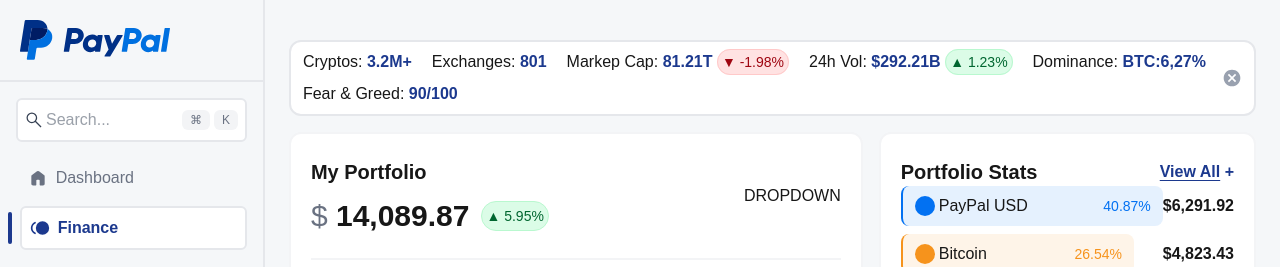
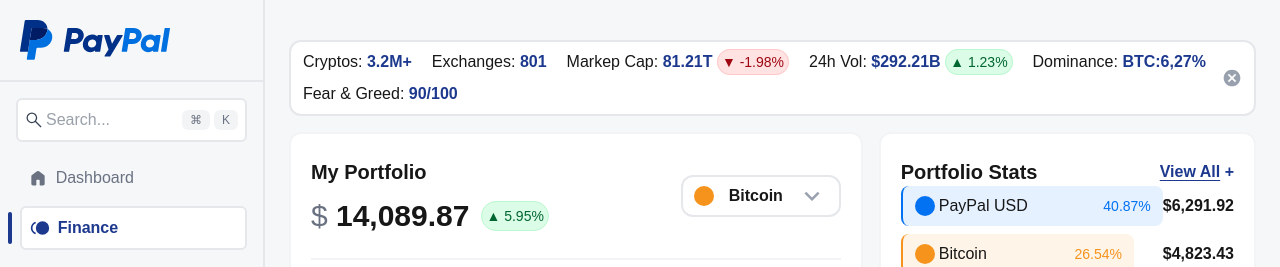
Before and after one commit to doublN/finance-dashboard, a Next.js app: page / in a window 1280 px wide. Shown: the top 267 px of the page. Built offline with nearby package versions, Linux system fonts and the light colour scheme.

Commit message:
add CurrencyDropdown to MyPortfolioCard

```diff
--- a/src/components/MyPortfolioCard.tsx
+++ b/src/components/MyPortfolioCard.tsx
@@ -2,6 +2,7 @@
 import { numberFormat } from "@/utils/numberFormat";
 import { PercentageChangeLabel } from "./PercentageChangeLabel";
 import { StatisticsTable } from "./StatisticsTable";
+import { CurrencyDropdown } from "./CurrencyDropdown";
 
 export function MyPortFolioCard() {
   return (
@@ -19,7 +20,7 @@ export function MyPortFolioCard() {
             <PercentageChangeLabel value="5.95" />
           </div>
         </div>
-        <div>DROPDOWN</div>
+        <CurrencyDropdown />
       </div>
       <hr className="text-gray-100 border-1 my-6" />
       <StatisticsTable />
```
